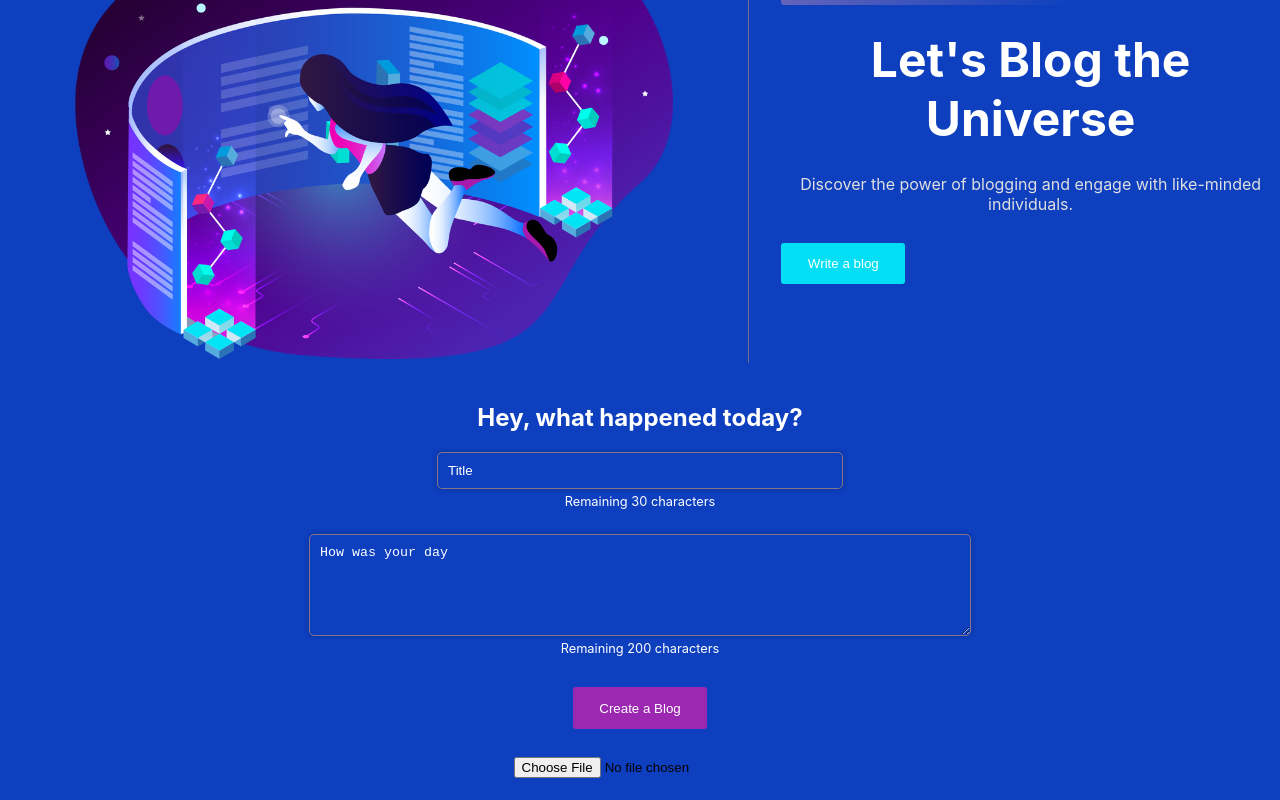
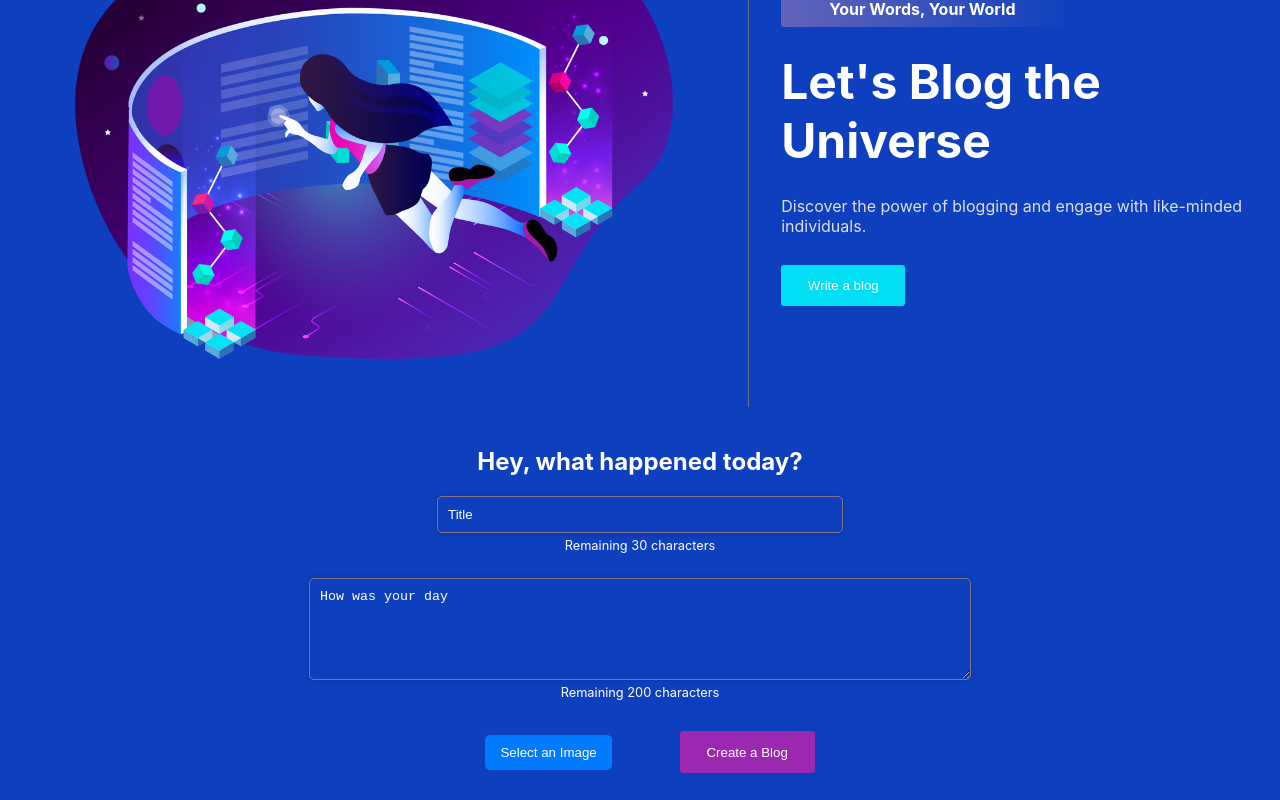
Before and after one commit to maya9906/blog, a React (Create React App) app: page / in a window 1280 px wide. Shown: the part 247-1047 px from the top of the page. Before the commit the page ends 1025 px from the top, so only its background shows below. Built offline with nearby package versions, Linux system fonts and the light colour scheme.

Commit message:
modified btns

```diff
--- a/src/App.css
+++ b/src/App.css
@@ -1,38 +1,6 @@
-.App {
-  text-align: center;
+.btnsctn{
+  display: flex;
+  align-items: center;
+  gap: 3em;
+  justify-content: center;
 }
-
-.App-logo {
-  height: 40vmin;
-  pointer-events: none;
-}
-
-@media (prefers-reduced-motion: no-preference) {
-  .App-logo {
-    animation: App-logo-spin infinite 20s linear;
-  }
-}
-
-.App-header {
-  background-color: #282c34;
-  min-height: 100vh;
-  display: flex;
-  flex-direction: column;
-  align-items: center;
-  justify-content: center;
-  font-size: calc(10px + 2vmin);
-  color: white;
-}
-
-.App-link {
-  color: #61dafb;
-}
-
-@keyframes App-logo-spin {
-  from {
-    transform: rotate(0deg);
-  }
-  to {
-    transform: rotate(360deg);
-  }
-}
--- a/src/components/Blogpage.jsx
+++ b/src/components/Blogpage.jsx
@@ -38,11 +38,13 @@ function Blogpage() {
     <div className="App">
 
       <InputField onInputChange={handleInputChange} onTitleChange={handleTitleChange} />
-      <CreateButton onClick={handleCreateBlog} />
+      <div className='btnsctn'>
         <ImageUpload onImageSelect={handleImageSelect} />
         {selectedImage && !blogContent.length && (
             <img src={URL.createObjectURL(selectedImage)} alt="Selected" style={{ maxWidth: '300px' }} />
             )}
+        <CreateButton onClick={handleCreateBlog} />
+      </div>
         {blogContent.map((content, index) => (
             <Cards key={index} text={content.text} image={content.image} title={content.title} />
         ))}
--- a/src/components/CreateButton.jsx
+++ b/src/components/CreateButton.jsx
@@ -1,5 +1,5 @@
 import React from 'react';
-import '../css/createbutton.css';
+import '../css/cbtn-ubtn.css';
 
 function CreateButton({ onClick }) {
   return (
--- a/src/components/ImageUpload.jsx
+++ b/src/components/ImageUpload.jsx
@@ -1,20 +1,66 @@
-import React, { useState } from 'react';
+// import React, { useState } from 'react';
+
+// function ImageUpload({ onImageSelect }) {
+//   const [selectedImage, setSelectedImage] = useState(null);
+
+//   const handleImageSelect = (e) => {
+//     const file = e.target.files[0];
+//     if (file) {
+//       setSelectedImage(file);
+//       onImageSelect(file); // アップロードされた画像を親コンポーネントに渡す
+//     }
+//   };
+
+//   return (
+//     <div>
+//       <input
+//       type="file"
+//       accept="image/*"
+//       onChange={handleImageSelect}
+//       title="Select an Image"
+//       />
+//       {/* ここでは画像を表示しない */}
+//     </div>
+//   );
+// }
+
+// export default ImageUpload;
+import React, { useState, useRef } from 'react';
+import '../css/cbtn-ubtn.css'; // CSS ファイルをインポート
 
 function ImageUpload({ onImageSelect }) {
   const [selectedImage, setSelectedImage] = useState(null);
+  const fileInputRef = useRef(null);
 
-  const handleImageSelect = (e) => {
+  const handleImageSelect = () => {
+    fileInputRef.current.click();
+  };
+
+  const handleFileChange = (e) => {
     const file = e.target.files[0];
     if (file) {
       setSelectedImage(file);
-      onImageSelect(file); // アップロードされた画像を親コンポーネントに渡す
+      onImageSelect(file);
     }
   };
 
   return (
-    <div>
-      <input type="file" accept="image/*" onChange={handleImageSelect} />
-      {/* ここでは画像を表示しない */}
+    <div className="image-upload-container"> {/* カスタムクラス名を追加 */}
+      <input
+        type="file"
+        accept="image/*"
+        onChange={handleFileChange}
+        ref={fileInputRef}
+        style={{ display: 'none' }}
+      />
+      <button onClick={handleImageSelect} className="select-button"> {/* カスタムクラス名を追加 */}
+        Select an Image
+      </button>
+      {selectedImage && (
+        <p className="selected-image"> {/* カスタムクラス名を追加 */}
+          Selected: {selectedImage.name}
+        </p>
+      )}
     </div>
   );
 }
--- /dev/null
+++ b/src/css/cbtn-ubtn.css
@@ -0,0 +1,72 @@
+
+.create-button {
+    background-color: #9c27b0 ;
+    display: inline;
+    border: none;
+    outline: none;
+    padding: 1em 2em;
+    color: white;
+    border-radius: 3px;
+    box-shadow: 2em;
+    font-weight: 500;
+    margin-top: 2em;
+    margin-bottom: 2em;
+    transition: background-color 0.3s; /* ホバー時のトランジション */
+}
+
+.create-button:hover {
+    background-color: #b638d9; /* 少し明るい色に変更 */
+}
+
+.image-upload {
+    text-align: center;
+    margin-top: 20px;
+  }
+
+  .upload-label {
+    display: block;
+    padding: 10px 20px;
+    background-color: #3498db;
+    color: white;
+    border: none;
+    border-radius: 5px;
+    cursor: pointer;
+  }
+
+  .upload-label:hover {
+    background-color: #2980b9;
+  }
+
+  .image-preview {
+    margin-top: 20px;
+  }
+
+  .selected-image {
+    max-width: 100%;
+    height: auto;
+  }
+
+/* css for upload btn */
+/* ImageUpload.css */
+.image-upload-container {
+    text-align: center;
+    margin: 20px;
+  }
+
+  .select-button {
+    background-color: #007bff;
+    color: white;
+    border: none;
+    border-radius: 5px;
+    padding: 10px 15px;
+    cursor: pointer;
+  }
+
+  .select-button:hover {
+    background-color: #0056b3;
+  }
+
+  .selected-image {
+    margin: 10px 0;
+    color: #007bff;
+  }
--- a/src/css/createbutton.css
+++ /dev/null
@@ -1,19 +0,0 @@
-
-.create-button {
-    background-color: #9c27b0 ;
-    display: inline;
-    border: none;
-    outline: none;
-    padding: 1em 2em;
-    color: white;
-    border-radius: 3px;
-    box-shadow: 2em;
-    font-weight: 500;
-    margin-top: 2em;
-    margin-bottom: 2em;
-    transition: background-color 0.3s; /* ホバー時のトランジション */
-}
-
-.create-button:hover {
-    background-color: #b638d9; /* 少し明るい色に変更 */
-}
--- a/src/css/home.css
+++ b/src/css/home.css
@@ -10,9 +10,10 @@
     flex: 3;
     border-right: 1px solid rgb(109, 109, 136);
 }
-.homeimg{
+.homeimg {
     width: 80%;
-    margin-top: 3em;
+    display: block;
+    margin: 3em auto;
 }
 
 .titlesection{
--- a/src/css/textfeild.css
+++ b/src/css/textfeild.css
@@ -7,6 +7,7 @@
 
 .inputbox h2{
     color: white;
+    text-align: center;
 }
 
 .inputbox p {
```
Lines whose indentation alone changed are shown as unchanged.
